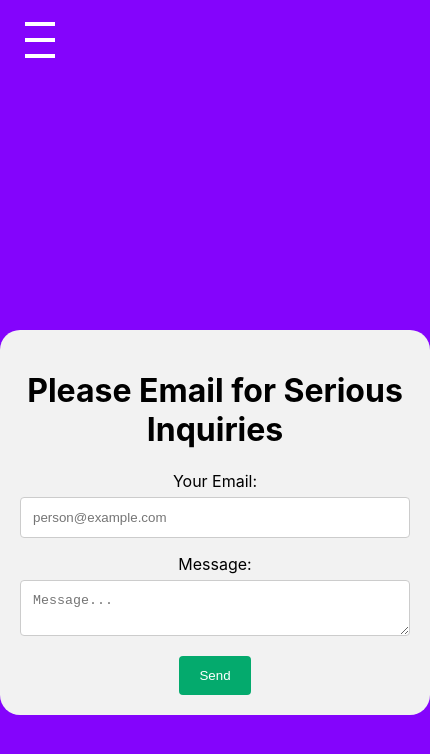
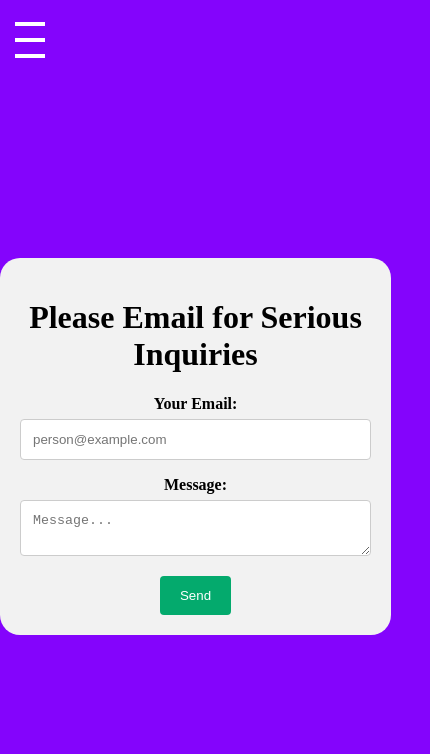
Before and after one commit to StaticMaster/bmans-portfolio, a React (Create React App) app in the folder bman-web/: page /contact in a window 390 px wide. Shown: the top 754 px of the page, 430 px wide, since content can reach past the window. Built offline with nearby package versions, Linux system fonts and the light colour scheme; a web font is replaced by a local one.

Commit message:
adjusted code

```diff
--- a/bman-web/src/Clients/Clients.css
+++ b/bman-web/src/Clients/Clients.css
@@ -105,6 +105,14 @@
     .queen-testimonial-sentence {
         font-size: 20px; /* Adjust font size for smaller screens */
     }
+
+    .shortform-content{
+        padding-left: 0;
+    }
+
+    .client-section{
+        padding-top: 125px;
+    }
 }
 
 @font-face {
--- a/bman-web/src/Contact/Contact.css
+++ b/bman-web/src/Contact/Contact.css
@@ -6,10 +6,12 @@
   max-width: 500px;
   margin: 0 auto;
   margin-top: 290px;
+  font-family: "Montserrat";
+  font-weight: bolder;
 }
 
-
-.input-field, .message-box {
+.input-field,
+.message-box {
   width: 100%;
   padding: 12px;
   border: 1px solid #ccc;
@@ -21,7 +23,7 @@
 }
 
 .send-button button {
-    background-color: #04AA6D;
+  background-color: #04aa6d;
   color: white;
   padding: 12px 20px;
   border: none;
@@ -35,6 +37,7 @@
 
 @media (max-width: 768px) {
   .container {
-        margin-top: 330px; /* Adjust margin-top for smaller screens */
+    width: 90%;
+    margin-top: 200px; /* Adjust margin-top for smaller screens */
   }
 }
--- a/bman-web/src/Navbar/Navbar.css
+++ b/bman-web/src/Navbar/Navbar.css
@@ -95,28 +95,35 @@
         width: 80px;
         padding-top: 10px;
         background-color: transparent;
+        position: relative; /* Add position relative to control z-index */
     }
 
-    .hamburger-icon{
+    .hamburger-icon {
         display: block;
-      padding-left: 25px;
+        padding-left: 15px;
+        position: relative; /* Add position relative to control z-index */
+        z-index: 100; /* Ensure hamburger icon appears in front */
     }
 
     .nav {
         display: block;
-      position: absolute;
-      width: 400px;
+        position: fixed;
+        width: 100%;
         top: 60px;
         left: 0;
         background-color: #333;
         transition: max-height 0.5s ease-out;
         max-height: 0;
         overflow: hidden;
+        z-index: 99; /* Ensure dropdown appears in front */
     }
 
     .navbar.active .nav {
         max-height: 500px;
-      width: 400px;
+        /* width: 400px; */
+        left: 0;
+        right: 0;
+        margin: 0;
     }
 
     .nav.active {
@@ -133,16 +140,16 @@
         padding-top: 620px;
     } */
 
-    .icon{
+    .icon {
         display: none;
         /* width: 40px; */
     }
 
-    .logo{
+    .logo {
         display: none;
     }
 
-    .heading-section{
+    .heading-section {
         display: block;
         padding-right: 10px;
     }
```
Lines whose indentation alone changed are shown as unchanged.
